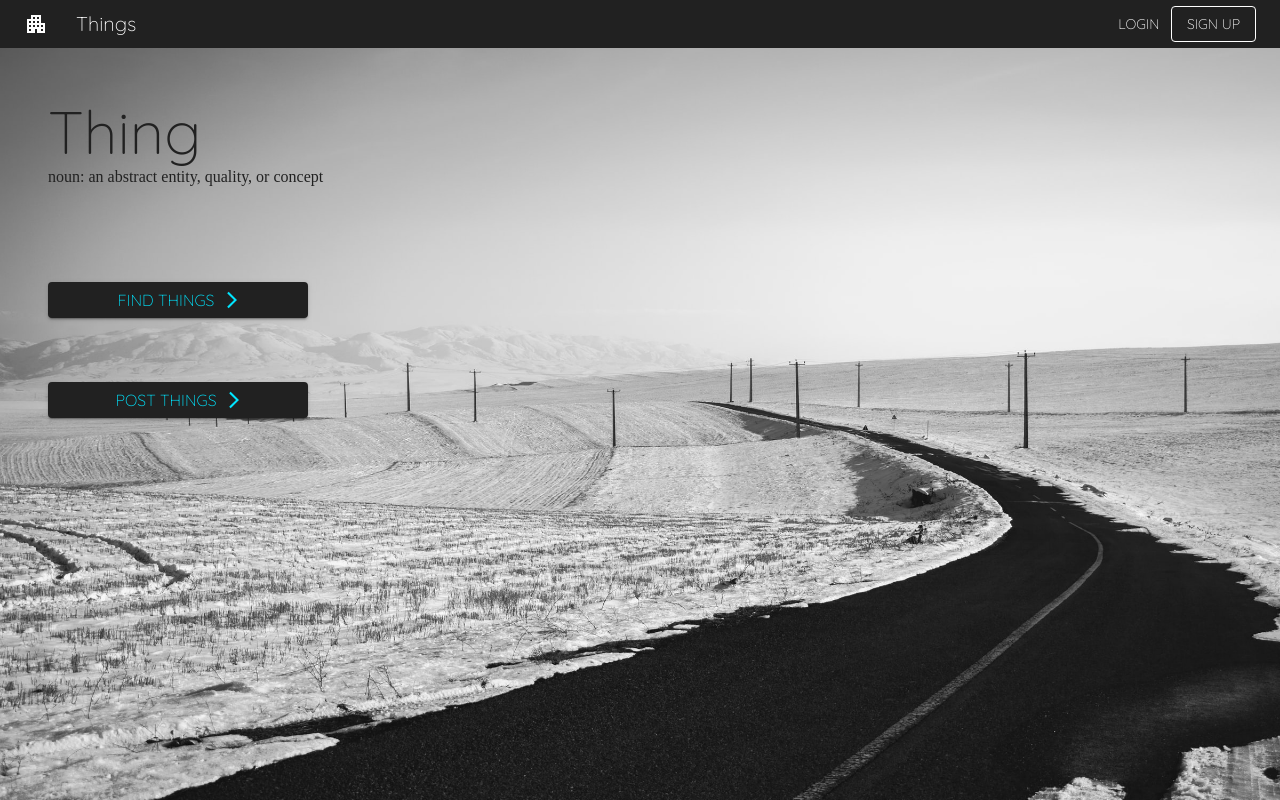
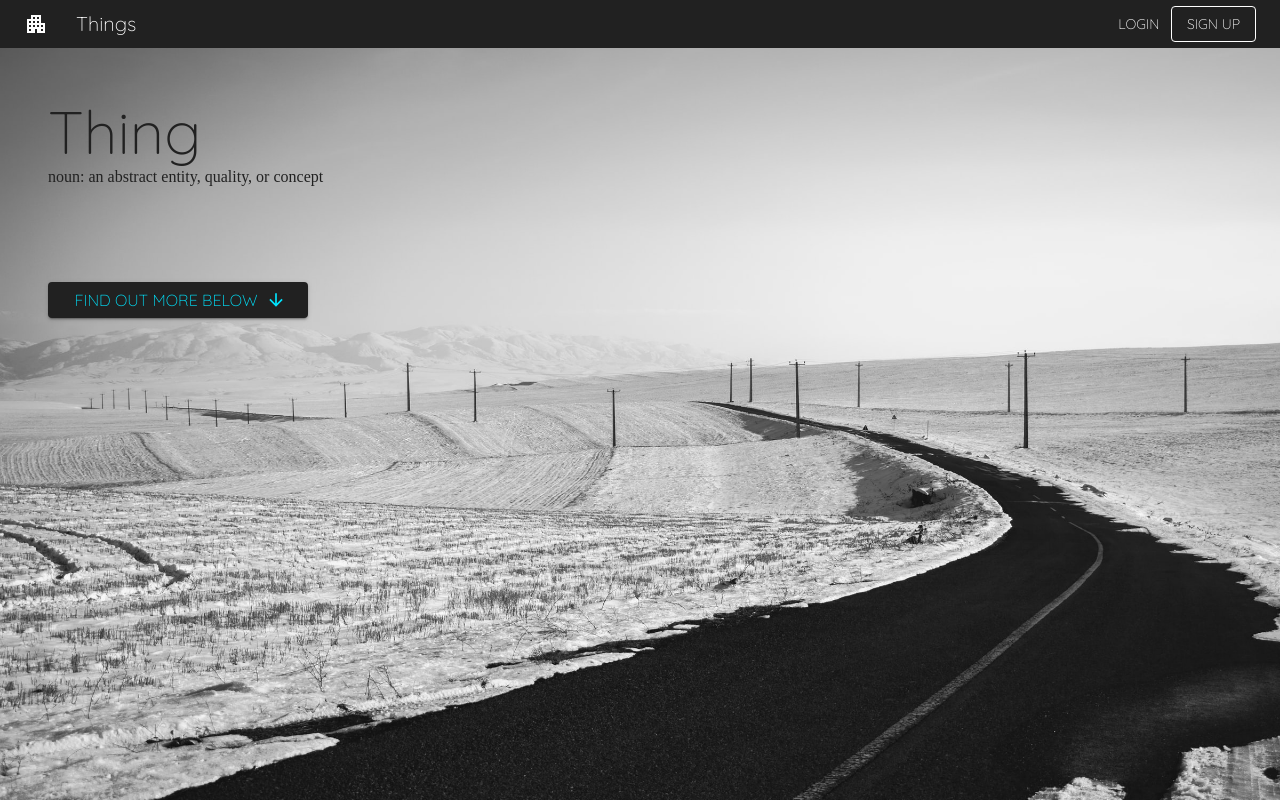
Before and after one commit to ParkerM2/social-media-site, a React (Create React App) app: page / in a window 1280 px wide. Shown: the top 800 px of the page. Built offline with nearby package versions, Linux system fonts and the light colour scheme.

Commit message:
touched up styling on landing page main content

```diff
--- a/package.json
+++ b/package.json
@@ -14,6 +14,7 @@
     "react": "^17.0.2",
     "react-dom": "^17.0.2",
     "react-scripts": "4.0.3",
+    "react-scroll": "^1.8.4",
     "web-vitals": "^1.1.2"
   },
   "scripts": {
--- a/src/Components/LandingPage/Footer/Footer.js
+++ b/src/Components/LandingPage/Footer/Footer.js
@@ -1,6 +1,5 @@
 import {
     AppBar,
-    Container,
     Toolbar,
     Typography,
     Divider,
--- a/src/Components/LandingPage/MainContent/MainContent.js
+++ b/src/Components/LandingPage/MainContent/MainContent.js
@@ -1,8 +1,8 @@
 import React from 'react';
-import { Typography, Container, Box, IconButton, Grid, Button } from '@mui/material';
+import { Typography, Box, Grid, Button } from '@mui/material';
 import backgroundImage from '../../../images/background.jpg'
-import ArrowForwardIosIcon from '@mui/icons-material/ArrowForwardIos';
 import ArrowDownwardIcon from '@mui/icons-material/ArrowDownward';
+import { Link } from 'react-scroll';
 
 export default function MainContent() {
 
@@ -23,15 +23,12 @@ export default function MainContent() {
                 <Typography sx={{paddingTop: 6, paddingLeft: 6}} color="primary" align="left" variant="h2" marked="center"> Thing </Typography>
                 <Typography sx={{paddingTop: 12, paddingLeft: 6}} color="primary" align="left" variant="subtitle" marked="center">noun: an abstract entity, quality, or concept</Typography>
                     <Grid sx={{paddingTop: 12, paddingLeft: 6}} flexDirection="column" align="left" container spacing={8}>
-                        <Grid item xs={10} md={6} lg={3}>
-                            <Button fullWidth variant="contained" endIcon={<ArrowForwardIosIcon color="secondary" />}>
-                                <Typography color="secondary">Find things</Typography>
+                        <Grid item xs={10} md={6} lg={3} >
+                            <Link to="secondaryContent" smooth={true}>
+                            <Button fullWidth variant="contained" color="primary" endIcon={<ArrowDownwardIcon color="secondary" />}>
+                                <Typography color="secondary">Find Out More below</Typography>
                             </Button>
-                        </Grid>
-                        <Grid item xs={10} md={6} lg={3} >
-                            <Button fullWidth variant="contained" color="primary" endIcon={<ArrowForwardIosIcon color="secondary" />}>
-                                <Typography color="secondary">Post things</Typography>
-                            </Button>
+                            </Link>
                         </Grid>
                     </Grid>
                 </Box>
--- a/src/Components/LandingPage/SecondaryContent/SecondaryContent.js
+++ b/src/Components/LandingPage/SecondaryContent/SecondaryContent.js
@@ -1,11 +1,7 @@
 import React from 'react';
-import { Avatar, Card, CardContent, CardHeader, Typography, Container, Box, IconButton, Grid, Button, Paper, Divider, CardMedia } from '@mui/material';
+import { Typography, Box, Grid, Paper } from '@mui/material';
 import rockbackground from '../../../images/rockbackground.jpg'
-import ArrowForwardIosIcon from '@mui/icons-material/ArrowForwardIos';
-import ArrowDownwardIcon from '@mui/icons-material/ArrowDownward';
-import MoreVertIcon from '@mui/icons-material/MoreVert';
 import MainCard from '../../mainCard/mainCard';
-import linus from '../../../images/linus.png';
 import boatCardImage from '../../../images/boatpic.jpg';
 import doggo from '../../../images/doggo.JPG';
 const description = "Contrary to popular belisdfsdfsdfsdfsdfsdfs sdfsd s sdf sd sdf sdf sfd sdfsdfsd sdfsdfsd ef, Lorem Ipsum is not simply random text. It has roots in a piece of classical Latin literature from 45 BC, making it over 2000 years old. Richard McClintock, a Latin professor at Hampden-Sydney College in Virginia, looked up one"
@@ -37,7 +33,7 @@ export default function SecondaryContent() {
                         </Grid>
                     </Grid>
 
-                    <Grid container justifyContent="center" sx={{paddingLeft: 0}} spacing={3}>
+                    <Grid id="secondaryContent" container justifyContent="center" sx={{paddingLeft: 0}} spacing={3}>
                         <Grid justifyContent="center" sx={{marginTop: 20, maxWidth: 500}} item lg={4}>
                             <Paper elevation={18} sx={{padding: 2, bgcolor: 'primary.main'}}>
                                 <Typography variant="h4" color="secondary.dark">Things :</Typography>
--- a/src/Components/mainCard/mainCard.js
+++ b/src/Components/mainCard/mainCard.js
@@ -8,23 +8,9 @@ import {
     CardMedia,
     IconButton,
     CardContent,
-    Collapse,
-    CardActions
 } from '@mui/material';
-import { styled } from '@mui/material/styles';
-import ExpandMoreIcon from '@mui/icons-material/ExpandMore';
 import MoreVertIcon from '@mui/icons-material/MoreVert';
 
-const ExpandMore = styled((props) => {
-    const { expand, ...other } = props;
-    return <IconButton {...other} />;
-  })(({ theme, expand }) => ({
-    transform: !expand ? 'rotate(0deg)' : 'rotate(180deg)',
-    marginLeft: 'auto',
-    transition: theme.transitions.create('transform', {
-      duration: theme.transitions.duration.shortest,
-    }),
-  }));
 
 
 
```
Also changed, not shown: 1 other file (tests, documents, lock files or other folders).
